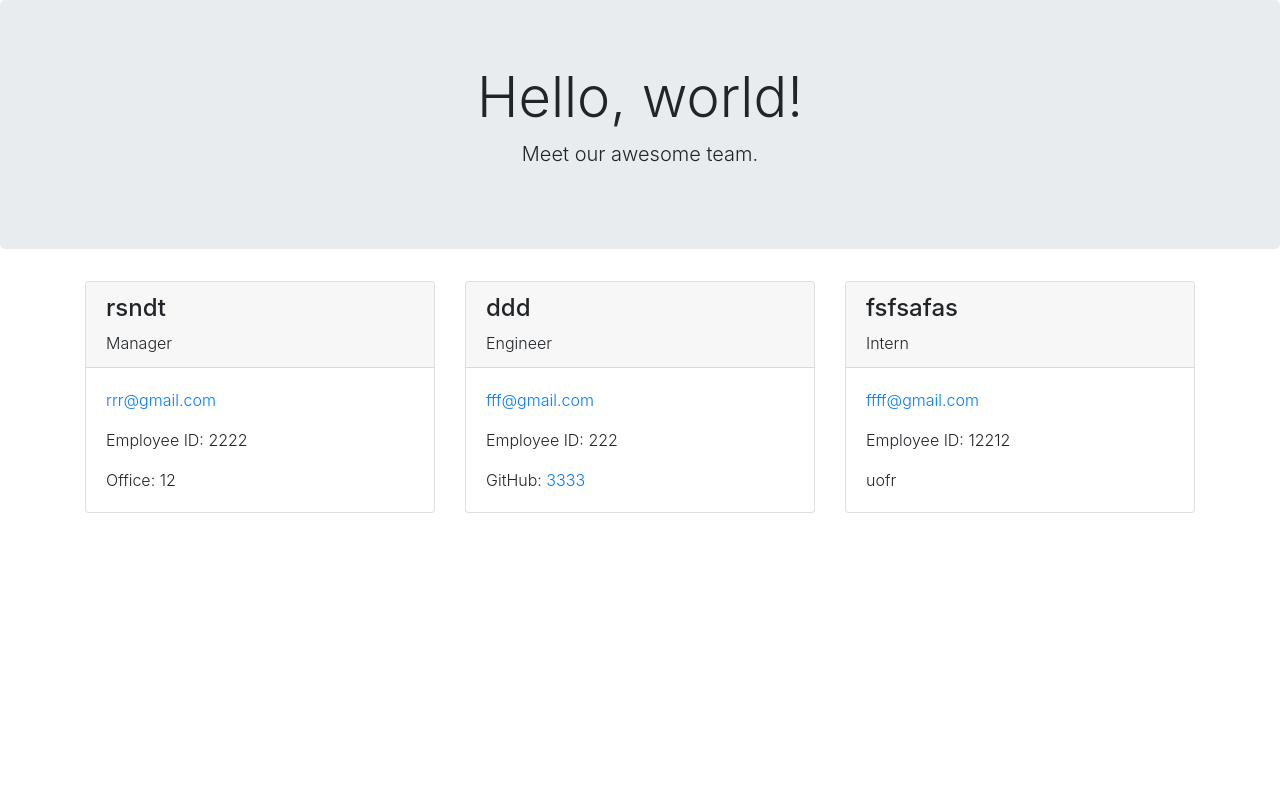
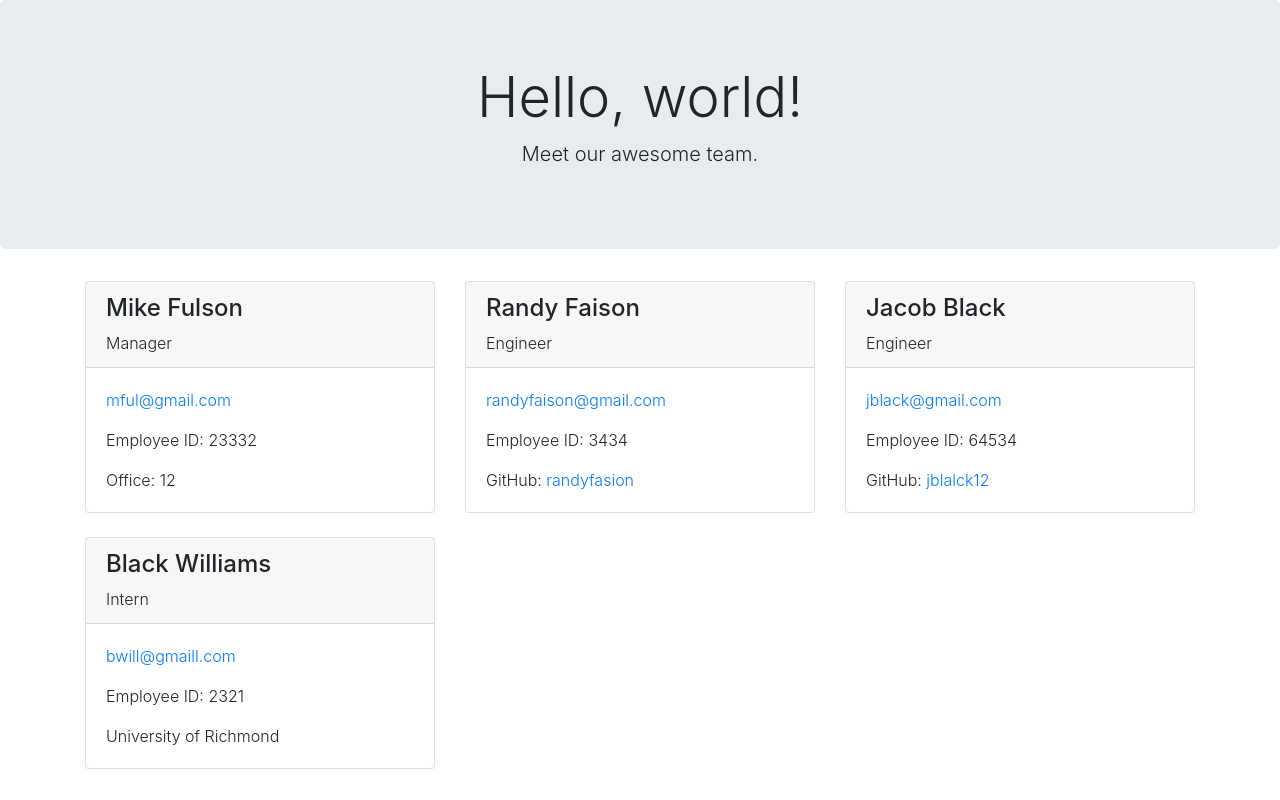
Before and after one commit to randyfasion/Team-Profile-Generator, a website: page dist/index.html in a window 1280 px wide. Drawn offline with nearby package versions, Linux system fonts and the light colour scheme.

Commit message:
fixed  title and header

```diff
--- a/dist/index.html
+++ b/dist/index.html
@@ -20,12 +20,12 @@
                 <div class="col mb-4">
                     <div class="card h-100">
                         <div class="card-header">
-                            <h4>rsndt</h4>
+                            <h4>Mike Fulson</h4>
                             <p class="card-text">Manager</p>
                         </div>
                         <div class="card-body font-weight-light">
-                            <p><a href="mailto:rrr@gmail.com" class="card-link">rrr@gmail.com</a></p>
-                            <p class="card-text">Employee ID: 2222</p>
+                            <p><a href="mailto:mful@gmail.com" class="card-link">mful@gmail.com</a></p>
+                            <p class="card-text">Employee ID: 23332</p>
                             <p class="card-text">Office: 12</p>
                         </div>
                     </div>
@@ -34,13 +34,13 @@
                 <div class="col mb-4">
                     <div class="card h-100">
                         <div class="card-header">
-                            <h4>ddd</h4>
+                            <h4>Randy Faison</h4>
                             <p class="card-text">Engineer</p>
                         </div>
                         <div class="card-body font-weight-light">
-                            <p><a href="mailto:fff@gmail.com" class="card-link">fff@gmail.com</a></p>
-                            <p class="card-text">Employee ID: 222</p>
-                            <p class="card-text">GitHub: <a href="https://www.github.com/3333" target="_blank" class="card-link">3333</a></p>
+                            <p><a href="mailto:randyfaison@gmail.com" class="card-link">randyfaison@gmail.com</a></p>
+                            <p class="card-text">Employee ID: 3434</p>
+                            <p class="card-text">GitHub: <a href="https://www.github.com/randyfasion" target="_blank" class="card-link">randyfasion</a></p>
                         </div>
                     </div>
                 </div>
@@ -48,13 +48,27 @@
                 <div class="col mb-4">
                     <div class="card h-100">
                         <div class="card-header">
-                            <h4>fsfsafas</h4>
+                            <h4>Jacob Black</h4>
+                            <p class="card-text">Engineer</p>
+                        </div>
+                        <div class="card-body font-weight-light">
+                            <p><a href="mailto:jblack@gmail.com" class="card-link">jblack@gmail.com</a></p>
+                            <p class="card-text">Employee ID: 64534</p>
+                            <p class="card-text">GitHub: <a href="https://www.github.com/jblalck12" target="_blank" class="card-link">jblalck12</a></p>
+                        </div>
+                    </div>
+                </div>
+
+                <div class="col mb-4">
+                    <div class="card h-100">
+                        <div class="card-header">
+                            <h4>Black Williams</h4>
                             <p class="card-text">Intern</p>
                         </div>
                         <div class="card-body font-weight-light">
-                            <p><a href="mailto:ffff@gmail.com" class="card-link">ffff@gmail.com</a></p>
-                            <p class="card-text">Employee ID: 12212</p>
-                            <p class="card-text">uofr</p>
+                            <p><a href="mailto:bwill@gmaill.com" class="card-link">bwill@gmaill.com</a></p>
+                            <p class="card-text">Employee ID: 2321</p>
+                            <p class="card-text">University of Richmond</p>
                         </div>
                     </div>
                 </div>
```
